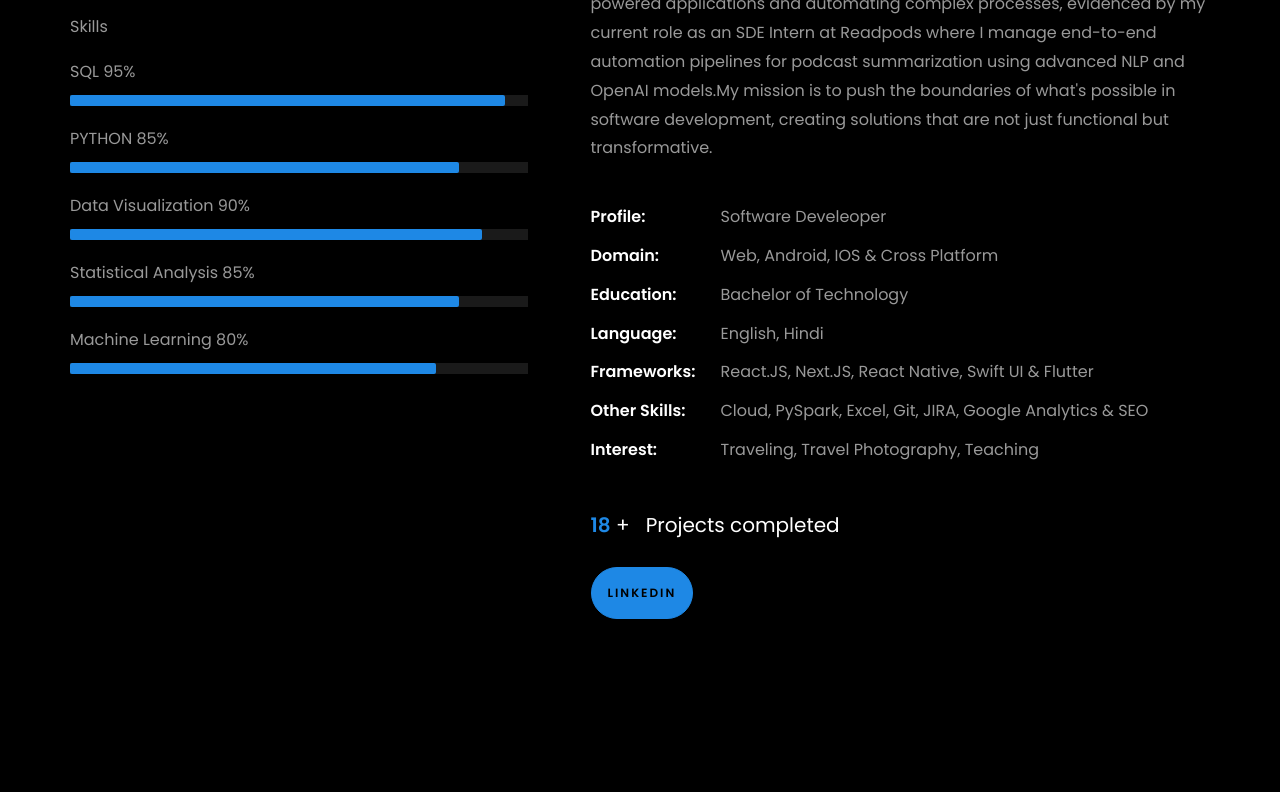
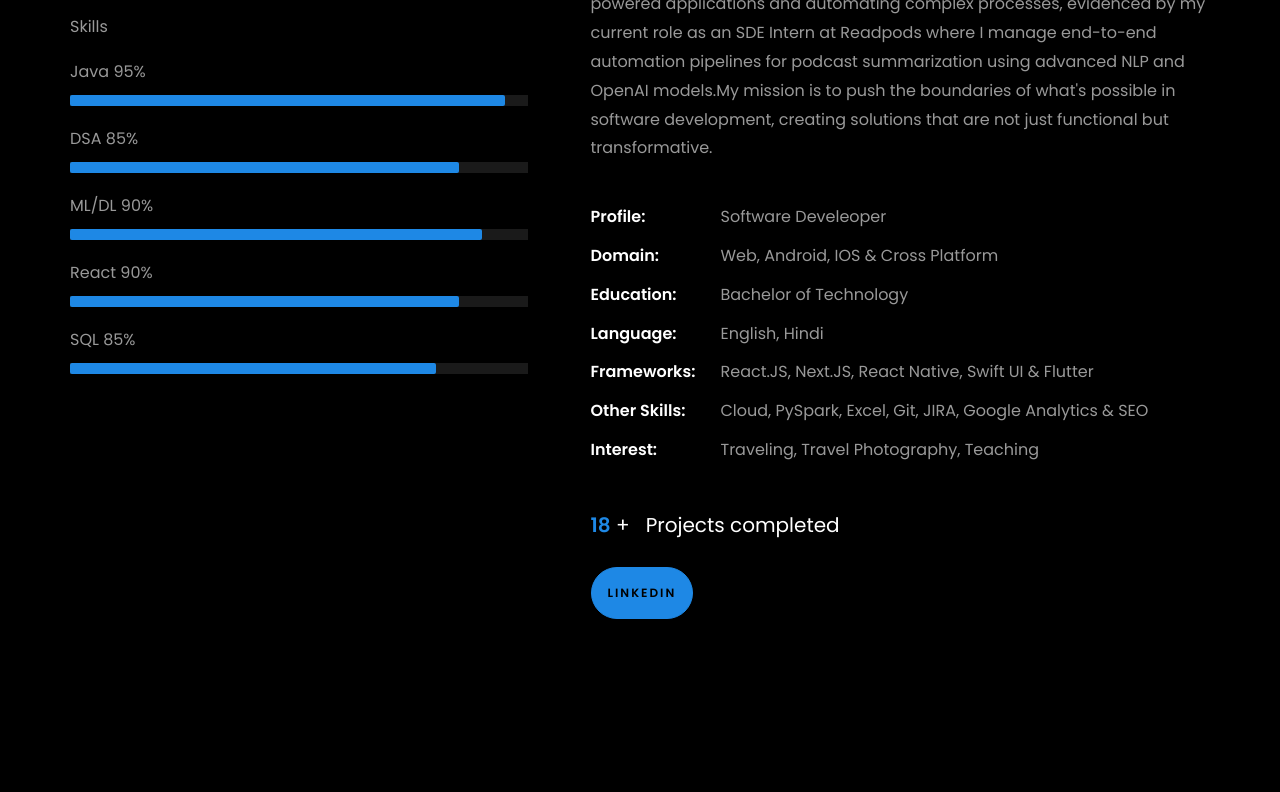
Before and after one commit to Yahid-Basha/Portfolio, a plain HTML site: page index.html in a window 1280 px wide. Shown: the part 1157-1949 px from the top of the page. Drawn offline with Linux system fonts and the light colour scheme; files whose address does not match are found by name.

Commit message:
edit progress bars

```diff
--- a/index.html
+++ b/index.html
@@ -231,31 +231,31 @@
 
 								<div class="skill-mf">
 									<p class="title-s">Skills</p>
-									<span>SQL</span> <span class="pull-right">95%</span>
+									<span>Java</span> <span class="pull-right">95%</span>
 									<div class="progress">
 										<div class="progress-bar" role="progressbar" style="width: 95%;" aria-valuenow="95" aria-valuemin="0"
 											aria-valuemax="100"></div>
 									</div>
 
-									<span>PYTHON</span> <span class="pull-right">85%</span>
+									<span>DSA</span> <span class="pull-right">85%</span>
 									<div class="progress">
 										<div class="progress-bar" role="progressbar" style="width: 85%" aria-valuenow="85" aria-valuemin="0"
 											aria-valuemax="100"></div>
 									</div>
 
-									<span>Data Visualization</span> <span class="pull-right">90%</span>
+									<span>ML/DL</span> <span class="pull-right">90%</span>
 									<div class="progress">
 										<div class="progress-bar" role="progressbar" style="width: 90%" aria-valuenow="90" aria-valuemin="0"
 											aria-valuemax="100"></div>
 									</div>
 
-									<span>Statistical Analysis</span> <span class="pull-right">85%</span>
+									<span>React</span> <span class="pull-right">90%</span>
 									<div class="progress">
 										<div class="progress-bar" role="progressbar" style="width: 85%" aria-valuenow="85" aria-valuemin="0"
 											aria-valuemax="100"></div>
 									</div>
 
-									<span>Machine Learning</span> <span class="pull-right">80%</span>
+									<span>SQL</span> <span class="pull-right">85%</span>
 									<div class="progress">
 										<div class="progress-bar" role="progressbar" style="width: 80%" aria-valuenow="80" aria-valuemin="0"
 											aria-valuemax="100"></div>
```
